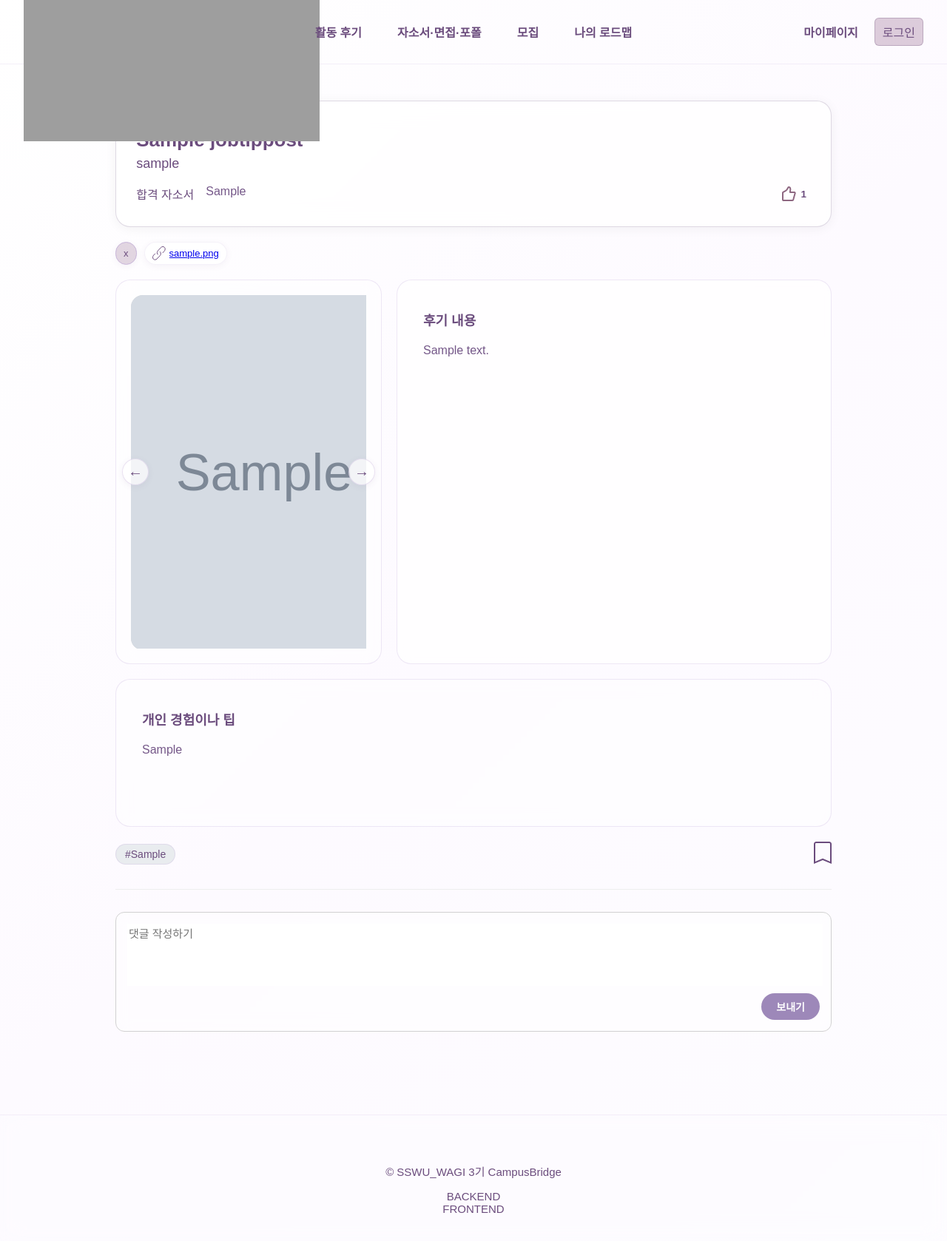
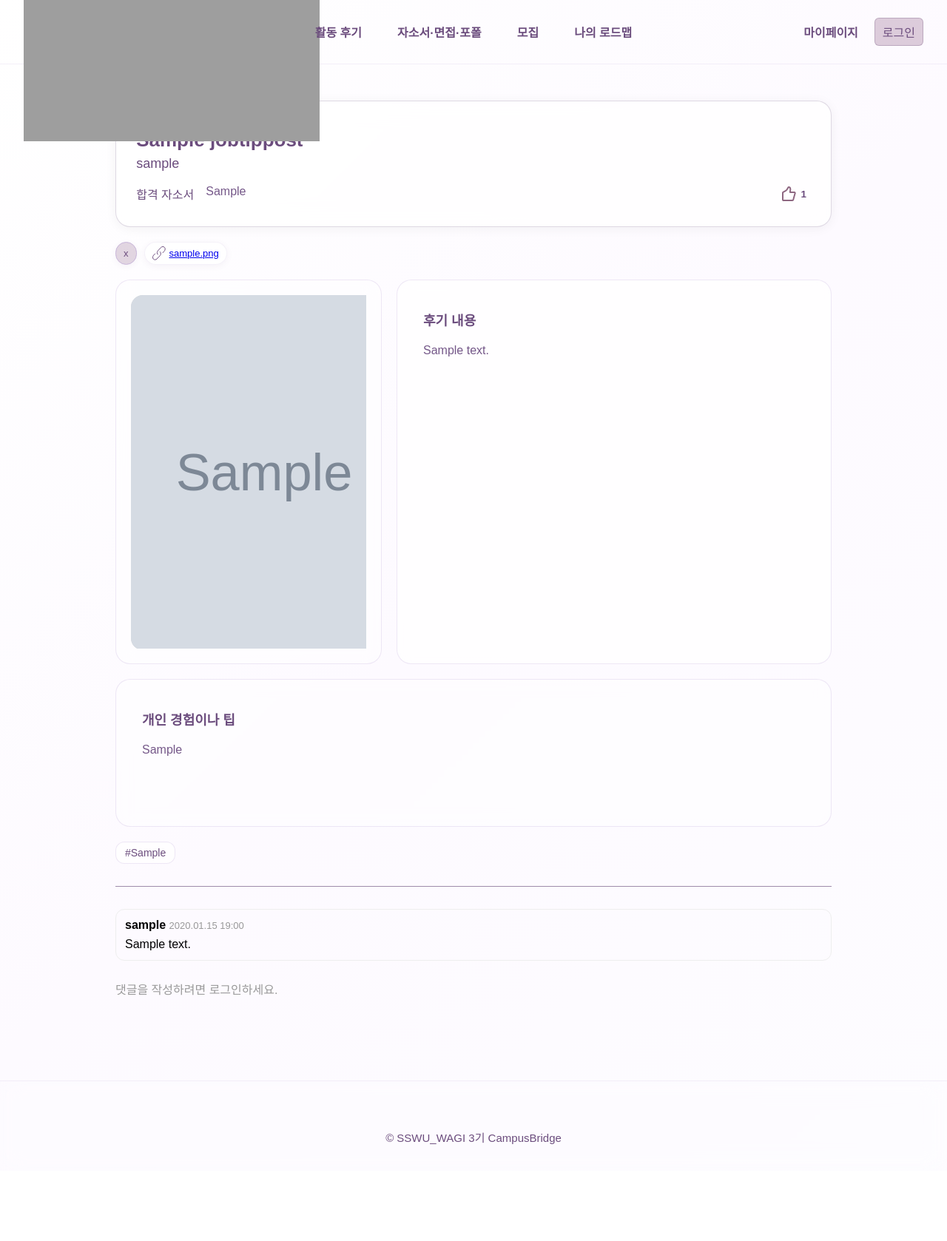
Before and after one commit to esperanza-Q/WAGI_WEB2025, a Django app: page /jobTips/1/ in a window 1280 px wide. Shown: the whole page at 74% size. After the commit the page ends 1547 px from the top, so only its background shows below. Run offline with Django 5.2, Linux system fonts and the light colour scheme; tables that the repository leaves empty hold one stand-in row (values such as "Sample post"); grey boxes marked "Sample" are stand-in pictures; some web fonts are replaced; grey boxes are pictures that could not be loaded.

Commit message:
feat: 댓글 기능 구현 및 연동완료

```diff
--- a/jobTips/templates/jobTips/b_detail.html
+++ b/jobTips/templates/jobTips/b_detail.html
@@ -34,6 +34,7 @@
 <main>
 <div class="container">
 
+  <!-- ===== 상단 헤더 ===== -->
   <div class="jobtips-detail-header">
     <div class="jobtips-detail-info">
       <div class="jobtips-detail-title">{{ post.title }}</div>
@@ -69,31 +70,30 @@
     </div>
   </div>
 
+  <!-- ===== 첨부파일 ===== -->
   <div class="jobtips-detail-middle-box">
     <div class="jobtips-detail-important">{{ post.pass_info }}</div>
 
     {% if post.file_attachment %}
     <div class="jobtips-detail-files">
       <img src="{% static 'img/file.svg' %}" width="18px">
-      <a href="{{ post.file_attachment.url }}" download
-         style="max-width:420px; overflow:hidden; text-overflow:ellipsis; white-space:nowrap; display:inline-block;">
+      <a href="{{ post.file_attachment.url }}" download>
         {{ post.file_attachment.name|cut:"jobtips/files/" }}
       </a>
     </div>
     {% endif %}
   </div>
 
+  <!-- ===== 본문 ===== -->
   <div class="jobtips-detail-body">
     <div class="jobtips-detail-image-box">
-      <button class="jobtips-image-scroll-btn left">&#8592;</button>
       <div class="jobtips-detail-image-scroll">
         {% if post.file_attachment %}
-          <img src="{{ post.file_attachment.url }}" alt="{{ post.title }}">
+          <img src="{{ post.file_attachment.url }}">
         {% else %}
           <img src="{% static 'img/sample-img.png' %}">
         {% endif %}
       </div>
-      <button class="jobtips-image-scroll-btn right">&#8594;</button>
     </div>
 
     <div class="jobtips-detail-text-box">
@@ -104,64 +104,79 @@
     </div>
   </div>
 
+  <!-- ===== 팁 ===== -->
   <div class="jobtips-detail-tip-box">
     <div class="jobtips-detail-tip-title">개인 경험이나 팁</div>
     <div class="jobtips-detail-tip-content">
-      {% if post.experience_tip %}
-        {{ post.experience_tip|linebreaks }}
-      {% else %}
-        <span>등록된 팁이 없습니다.</span>
-      {% endif %}
+      {{ post.experience_tip|default:"등록된 팁이 없습니다."|linebreaks }}
     </div>
   </div>
 
-  <div style="display:flex; align-items:center; width:100%; gap:12px; margin-top:20px;">
-    <div style="display:flex; flex-wrap:wrap; gap:8px; flex:1;">
-      {% if tags_list %}
-        {% for tag in tags_list %}
-          <span class="jobtips-tag-item" style="background:#e9ecef; padding:5px 12px; border-radius:20px; font-size:14px;">#{{ tag }}</span>
-        {% endfor %}
-      {% else %}
-        <span class="jobtips-tag-item">#태그없음</span>
-      {% endif %}
-    </div>
-
-    <form method="POST" action="#" style="margin-left:auto;">
-      {% csrf_token %}
-      <button type="submit" style="background:none; border:none; padding:0; cursor:pointer;">
-        {% if is_scrapped %}
-          <img src="{% static 'img/scrap-fill.svg' %}" width="24px">
-        {% else %}
-          <img src="{% static 'img/scrap.svg' %}" width="24px">
-        {% endif %}
-      </button>
-    </form>
+  <!-- ===== 태그 ===== -->
+  <div style="display:flex; gap:12px; margin-top:20px;">
+    {% for tag in tags_list %}
+      <span class="jobtips-tag-item">#{{ tag }}</span>
+    {% empty %}
+      <span class="jobtips-tag-item">#태그없음</span>
+    {% endfor %}
   </div>
 
-  <div class="jobtips-divider" style="height:1px; background:#eee; margin:30px 0;"></div>
+  <div class="jobtips-divider" style="margin:30px 0;"></div>
 
-  <form method="POST" action="#" class="jobtips-detail-comment-box"
-        style="border:1.5px solid #d1d1d1; border-radius:12px; padding:15px; display:flex; flex-direction:column; position:relative;">
+  <!-- ========================= -->
+  <!-- ✅ 댓글 목록 -->
+  <!-- ========================= -->
+  <div class="jobtips-comment-list" style="margin-bottom:16px;">
+    {% for c in comments %}
+      <div style="border:1px solid #eee; border-radius:12px; padding:12px; margin-bottom:10px;">
+        <div style="display:flex; justify-content:space-between;">
+          <div>
+            <b>{{ c.author.username }}</b>
+            <span style="color:#999; font-size:13px;">{{ c.created_at|date:"Y.m.d H:i" }}</span>
+          </div>
+
+          {% if user.is_authenticated and c.author == user %}
+            <form method="POST" action="{% url 'jobTips:comment_delete' post.pk c.pk %}">
+              {% csrf_token %}
+              <button type="submit"
+                      style="background:none; border:none; color:#999;"
+                      onclick="return confirm('댓글 삭제할까요?');">
+                삭제
+              </button>
+            </form>
+          {% endif %}
+        </div>
+        <div style="margin-top:8px;">{{ c.content }}</div>
+      </div>
+    {% empty %}
+      <p style="color:#999;">아직 댓글이 없습니다.</p>
+    {% endfor %}
+  </div>
+
+  <!-- ========================= -->
+  <!-- ✅ 댓글 작성 -->
+  <!-- ========================= -->
+  {% if user.is_authenticated %}
+  <form method="POST"
+        action="{% url 'jobTips:comment_create' post.pk %}"
+        class="jobtips-detail-comment-box">
     {% csrf_token %}
-    <textarea placeholder="댓글 작성하기"
-              required
-              style="width:100%; border:none; outline:none; resize:none; min-height:80px; font-size:15px;"></textarea>
-    <div style="display:flex; justify-content:flex-end; width:100%;">
-      <button type="submit"
-              style="background:#9d88b9; color:white; border:none; padding:8px 20px; border-radius:20px; cursor:pointer; font-weight:bold; font-size:14px;">
-        보내기
-      </button>
+    <textarea name="content"
+              placeholder="댓글 작성하기"
+              required></textarea>
+    <div style="text-align:right;">
+      <button type="submit">보내기</button>
     </div>
   </form>
+  {% else %}
+    <p style="color:#999;">댓글을 작성하려면 로그인하세요.</p>
+  {% endif %}
 
 </div>
 </main>
 
 <footer class="footer">
   <p>© SSWU_WAGI 3기 CampusBridge</p>
-  <p>BACKEND<br>FRONTEND</p>
 </footer>
-
-<script src="{% static 'js/jobtips-detail.js' %}"></script>
 </body>
 </html>
```
